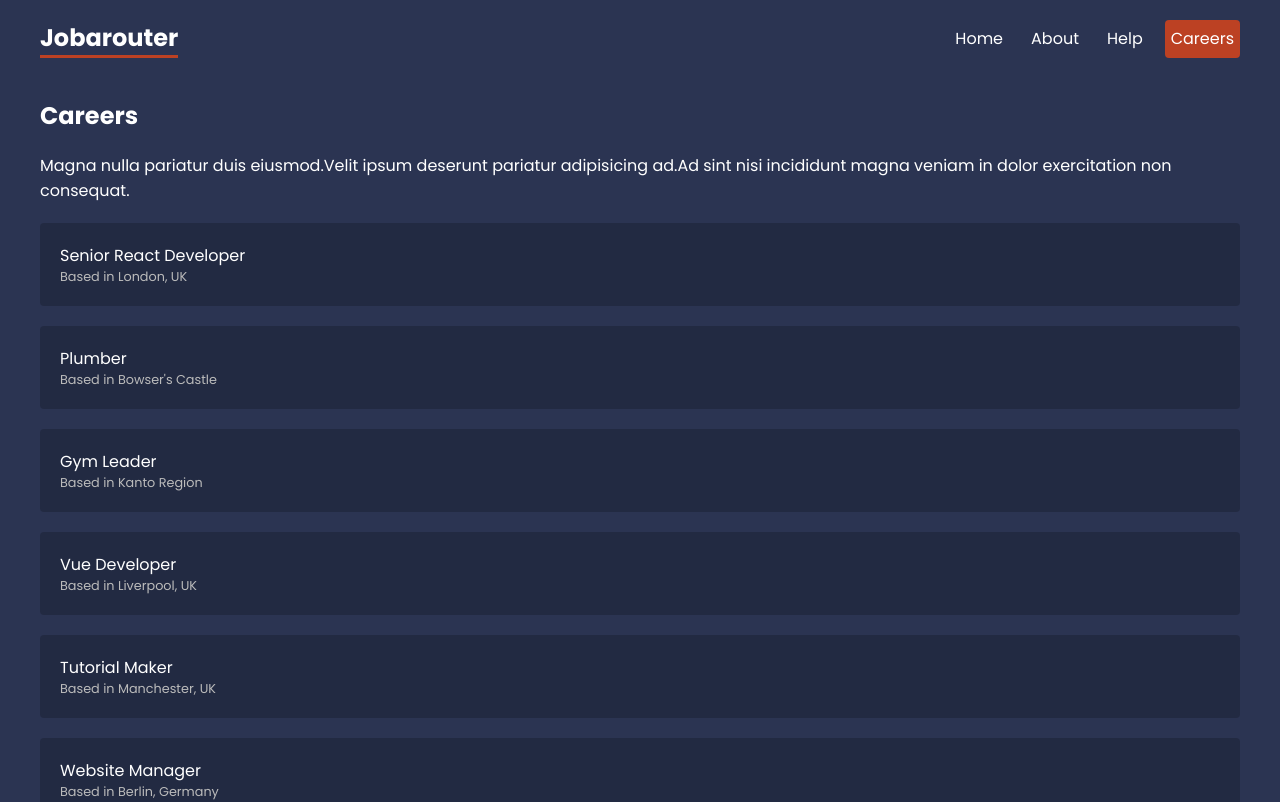
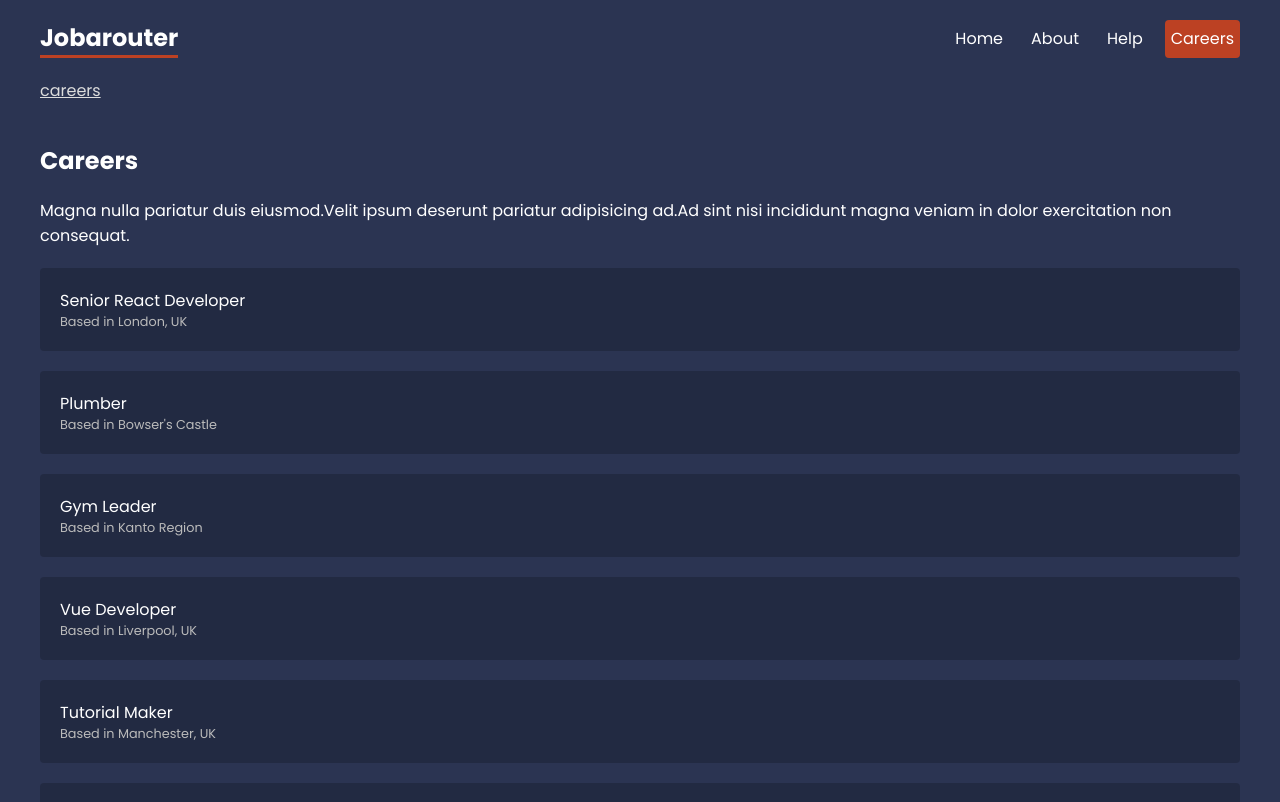
Before and after one commit to OscarNavarr/React-Routers-Depth, a React (Create React App) app: page /careers in a window 1280 px wide. Shown: the top 802 px of the page. Built offline with nearby package versions, Linux system fonts and the light colour scheme; data requests are answered from the project's data file.

Commit message:
I used uselocation

```diff
--- /dev/null
+++ b/src/components/Breadcrumbs.js
@@ -0,0 +1,25 @@
+import { Link, useLocation } from 'react-router-dom'
+
+export const Breadcrumbs = () => {
+
+    const location = useLocation();
+
+    let currentLink = '';
+
+    const crumbs = location.pathname.split('/')
+        .filter(crumb => crumb !== '')
+        .map(crumb => {
+            currentLink += `/${crumb}`
+
+            return(
+                <div className='crumb' key={crumb}>
+                    <Link to={currentLink}>{crumb}</Link>
+                </div>
+            )
+        })
+  return (
+    <div className='breadcrumbs'>
+        {crumbs}
+    </div>
+  )
+}
--- a/src/index.css
+++ b/src/index.css
@@ -131,3 +131,21 @@
 }
 
 /* breadcrumbs */
+.breadcrumbs{
+  max-width: 1200px;
+  margin: 20px auto;
+}
+.breadcrumbs > *{
+  display: inline-block;
+  margin-right: 10px;
+}
+.breadcrumbs .crumb:after{
+  content: '>';
+  margin-left: 10px;
+}
+.breadcrumbs .crumb:last-child:after{
+  display: none;
+}
+.breadcrumbs .crumb a{
+  color: #ddd;
+}
--- a/src/layouts/RootLayout.js
+++ b/src/layouts/RootLayout.js
@@ -1,5 +1,6 @@
 import React from 'react'
 import { NavLink, Outlet } from 'react-router-dom'
+import { Breadcrumbs } from '../components/Breadcrumbs'
 
 export const RootLayout = () => {
   return (
@@ -12,6 +13,7 @@
                 <NavLink to="help">Help</NavLink>
                 <NavLink to="careers">Careers</NavLink>
             </nav>
+            <Breadcrumbs/>
       </header>
       <main>
         <Outlet/>
```
